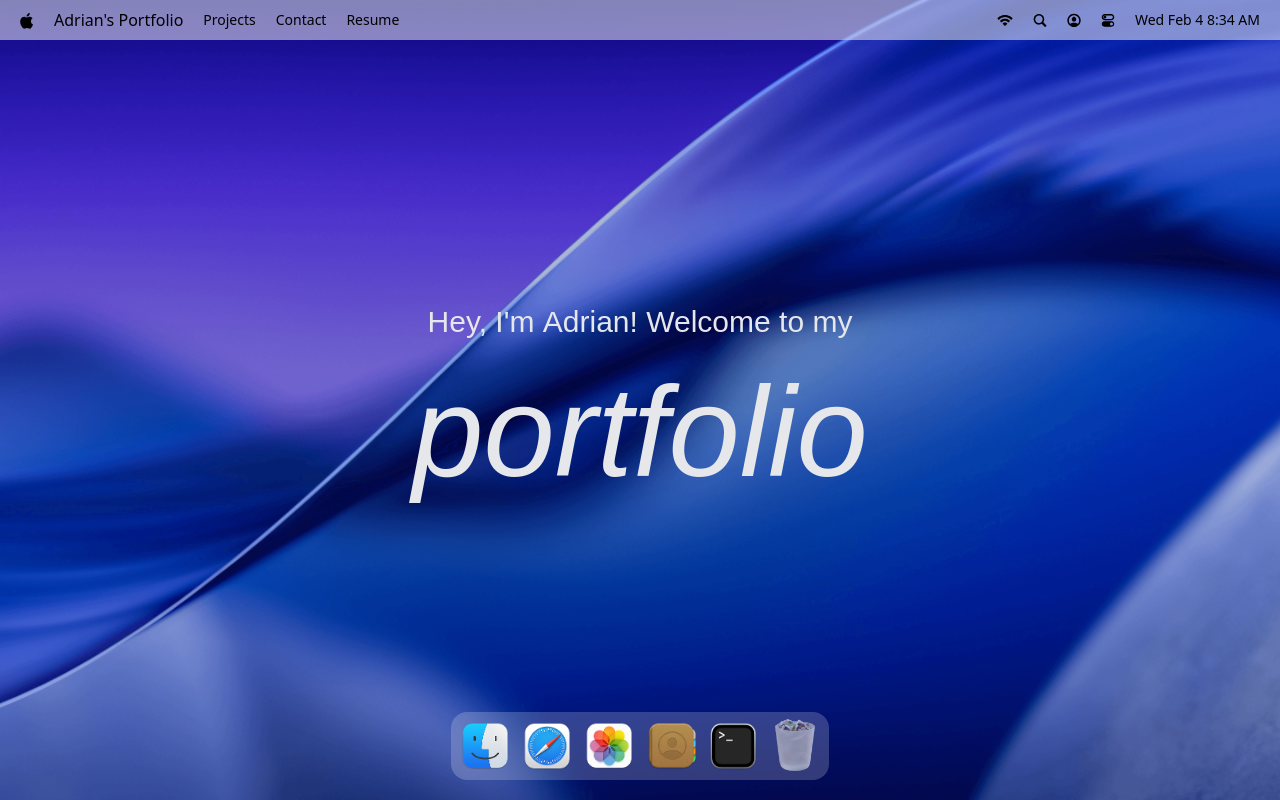
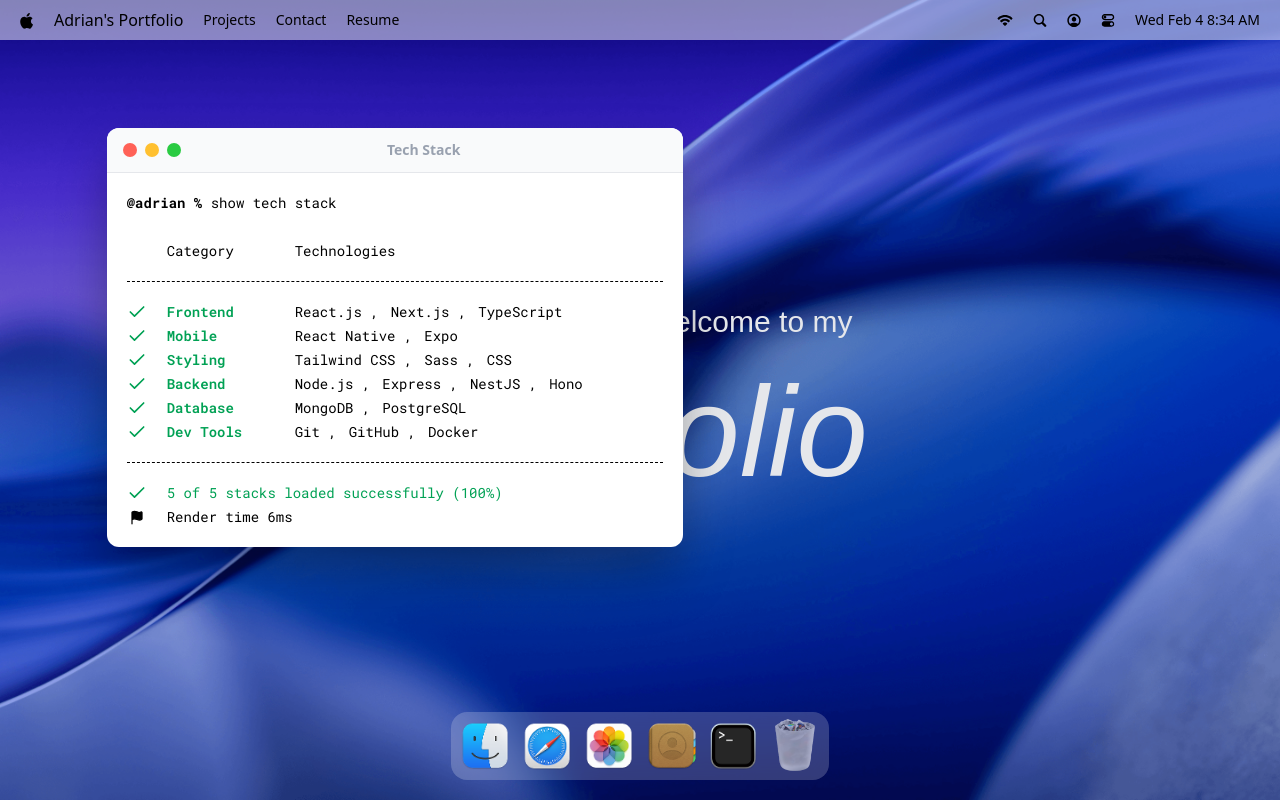
Before and after one commit to aniltanriverdiler/macos-portfolio, a React (Vite) app: page / in a window 1280 px wide. Both pictures are taken after a click on the button 733 px from the left and 746 px from the top of the page. Built offline with nearby package versions, Linux system fonts and the light colour scheme; a web font is replaced by a local one.

Commit message:
feat: implement a hoc for managing window states and add the first window - terminal

```diff
--- a/package.json
+++ b/package.json
@@ -14,11 +14,13 @@
     "@tailwindcss/vite": "^4.1.18",
     "dayjs": "^1.11.19",
     "gsap": "^3.14.2",
+    "immer": "^11.1.3",
     "lucide-react": "^0.563.0",
     "react": "^19.2.0",
     "react-dom": "^19.2.0",
     "react-tooltip": "^5.30.0",
-    "tailwindcss": "^4.1.18"
+    "tailwindcss": "^4.1.18",
+    "zustand": "^5.0.11"
   },
   "devDependencies": {
     "@eslint/js": "^9.39.1",
--- a/src/App.tsx
+++ b/src/App.tsx
@@ -1,4 +1,10 @@
+import gsap from "gsap";
+import { Draggable } from "gsap/Draggable";
+
 import { Navbar, Welcome, Dock } from "#components";
+import { Terminal } from "#windows";
+
+gsap.registerPlugin(Draggable);
 
 const App = () => {
   return (
@@ -6,6 +12,8 @@
       <Navbar />
       <Welcome />
       <Dock />
+
+      <Terminal />
     </main>
   );
 };
--- a/src/components/Dock.tsx
+++ b/src/components/Dock.tsx
@@ -4,11 +4,15 @@
 import { dockApps } from "#constants/index";
 import { useGSAP } from "@gsap/react";
 import gsap from "gsap";
+import useWindowStore from "#store/window";
 
 const Dock = () => {
+  const { openWindow, closeWindow, windows } = useWindowStore();
   const dockRef = useRef<HTMLDivElement>(null);
 
-  useGSAP(() => {
+  // Animate the icons when the mouse moves over the dock
+  useGSAP(
+    () => {
       const dock = dockRef.current;
       if (!dock) return;
 
@@ -39,6 +43,7 @@
         animateIcons(e.clientX - left);
       };
 
+      // Reset the icons when the mouse leaves the dock
       const resetIcons = () => {
         icons.forEach((icon: Element) => {
           gsap.to(icon, {
@@ -51,15 +56,33 @@
       };
 
       dock.addEventListener("mousemove", handleMouseMove);
-    dock.addEventListener("mouseleave" , resetIcons);
+      dock.addEventListener("mouseleave", resetIcons);
 
       return () => {
         dock.removeEventListener("mousemove", handleMouseMove);
         dock.removeEventListener("mouseleave", resetIcons);
+      };
+    },
+    { scope: dockRef }
+  );
+
+  // Toggle the app when the icon is clicked
+  const toggleApp = (app: { id: string; canOpen: boolean }) => {
+    if (!app.canOpen) return;
+
+    const window = windows[app.id];
+
+    if (!window) {
+      console.error(`Window not found for app: ${app.id}`);
+      return;
     }
-  }, { scope: dockRef });
 
-  const toggleApp = (app: { id: string; canOpen: boolean }) => {};
+    if (window.isOpen) {
+      closeWindow(app.id);
+    } else {
+      openWindow(app.id);
+    }
+  };
 
   return (
     <section id="dock">
--- /dev/null
+++ b/src/components/WindowControls.tsx
@@ -0,0 +1,15 @@
+import useWindowStore from "#store/window";
+
+const WindowControls = ({ target }: { target: string }) => {
+  const { closeWindow } = useWindowStore();
+
+  return (
+    <div id="window-controls">
+      <div className="close" onClick={() => closeWindow(target)} />
+      <div className="minimize" />
+      <div className="maximize" />
+    </div>
+  );
+};
+
+export default WindowControls;
--- a/src/components/index.ts
+++ b/src/components/index.ts
@@ -1,5 +1,6 @@
 import Navbar from "#components/Navbar";
 import Welcome from "#components/Welcome";
 import Dock from "#components/Dock";
+import WindowControls from "#components/WindowControls";
 
-export { Navbar, Welcome, Dock };
+export { Navbar, Welcome, Dock, WindowControls };
--- /dev/null
+++ b/src/hoc/WindowsWrapper.tsx
@@ -0,0 +1,60 @@
+import useWindowStore from "#store/window";
+import { useGSAP } from "@gsap/react";
+import { useLayoutEffect, useRef } from "react";
+import gsap from "gsap";
+import { Draggable } from "gsap/Draggable";
+
+const WindowsWrapper = (Component, windowKey) => {
+  const Wrapped = (props) => {
+    const { focusWindow, windows } = useWindowStore();
+    const { isOpen, zIndex } = windows[windowKey];
+    const ref = useRef(null);
+
+    // Animate the window in
+    useGSAP(() => {
+      const el = ref.current;
+      if (!el || !isOpen) return;
+
+      el.style.display = "block";
+
+      gsap.fromTo(
+        el,
+        { scale: 0.8, opacity: 0, y: 40 },
+        { scale: 1, opacity: 1, y: 0, duration: 0.2, ease: "power3.out" }
+      );
+    }, [isOpen]);
+
+    // Make the window draggable
+    useGSAP(() => {
+      const el = ref.current;
+      if (!el) return;
+
+      const [instance] = Draggable.create(el, {
+        onPress: () => focusWindow(windowKey),
+      });
+
+      return () => instance.kill();
+    }, []);
+
+    // Show/hide the window
+    useLayoutEffect(() => {
+      const el = ref.current;
+      if (!el) return;
+      el.style.display = isOpen ? "block" : "none";
+    }, [isOpen]);
+
+    return (
+      <section id={windowKey} ref={ref} style={{ zIndex }} className="absolute">
+        <Component {...props} />
+      </section>
+    );
+  };
+
+  Wrapped.displayName = `WindowsWrapper(${
+    Component.displayName || Component.name || "Component"
+  })`;
+
+  return Wrapped;
+};
+
+export default WindowsWrapper;
--- /dev/null
+++ b/src/store/window.ts
@@ -0,0 +1,37 @@
+import { INITIAL_Z_INDEX, WINDOW_CONFIG } from "#constants/index";
+import { create } from "zustand";
+import { immer } from "zustand/middleware/immer";
+
+const useWindowStore = create(
+  immer((set) => ({
+    windows: WINDOW_CONFIG,
+    nextZIndex: INITIAL_Z_INDEX + 1,
+
+    openWindow: (windowKey, data = null) =>
+      set((state) => {
+        const win = state.windows[windowKey];
+        if (!win) return;
+        win.isOpen = true;
+        win.zIndex = state.nextZIndex;
+        win.data = data ?? win.data;
+        state.nextZIndex++;
+      }),
+
+    closeWindow: (windowKey) =>
+      set((state) => {
+        const win = state.windows[windowKey];
+        if (!win) return;
+        win.isOpen = false;
+        win.zIndex = INITIAL_Z_INDEX;
+        win.data = null;
+      }),
+
+    focusWindow: (windowKey) =>
+      set((state) => {
+        const win = state.windows[windowKey];
+        win.zIndex = state.nextZIndex++;
+      }),
+  }))
+);
+
+export default useWindowStore;
--- /dev/null
+++ b/src/windows/Terminal.tsx
@@ -0,0 +1,64 @@
+import WindowControls from "#components/WindowControls";
+import { techStack } from "#constants/index";
+import WindowsWrapper from "#hoc/WindowsWrapper";
+import { Check, Flag } from "lucide-react";
+
+const Terminal = () => {
+  return (
+    <>
+      {/* Window Header */}
+      <div id="window-header">
+        <WindowControls target="terminal" />
+        <h2>Tech Stack</h2>
+      </div>
+
+      {/* Tech Stack */}
+      <div className="techstack">
+        <p>
+          <span className="font-bold">@adrian % </span>
+          show tech stack
+        </p>
+
+        {/* Tech Stack Labels */}
+        <div className="label">
+          <p className="w-32">Category</p>
+          <p>Technologies</p>
+        </div>
+
+        {/* Tech Stack Items */}
+        <ul className="content">
+          {techStack.map(({ category, items }) => (
+            <li key={category} className="flex items-center">
+              <Check className="check" size={20} />
+              <h3>{category}</h3>
+              <ul>
+                {items.map((item, i) => (
+                  <li key={i}>
+                    {item} {i < items.length - 1 ? "," : ""}
+                  </li>
+                ))}
+              </ul>
+            </li>
+          ))}
+        </ul>
+
+        {/* Footnote */}
+        <div className="footnote">
+          <p>
+            <Check size={20} /> 5 of 5 stacks loaded successfully (100%)
+          </p>
+
+          <p className="text-black">
+            <Flag size={15} fill="black" />
+            Render time 6ms
+          </p>
+        </div>
+      </div>
+    </>
+  );
+};
+
+// Wrap the Terminal component in the WindowsWrapper HOC
+const TerminalWindow = WindowsWrapper(Terminal, "terminal");
+
+export default TerminalWindow;
--- /dev/null
+++ b/src/windows/index.ts
@@ -0,0 +1,3 @@
+import Terminal from "#windows/Terminal";
+
+export { Terminal };
```
Also changed, not shown: src/components/Welcome.tsx (+6 -1 lines), 1 other file (tests, documents, lock files or other folders). Lines whose indentation alone changed are shown as unchanged.
